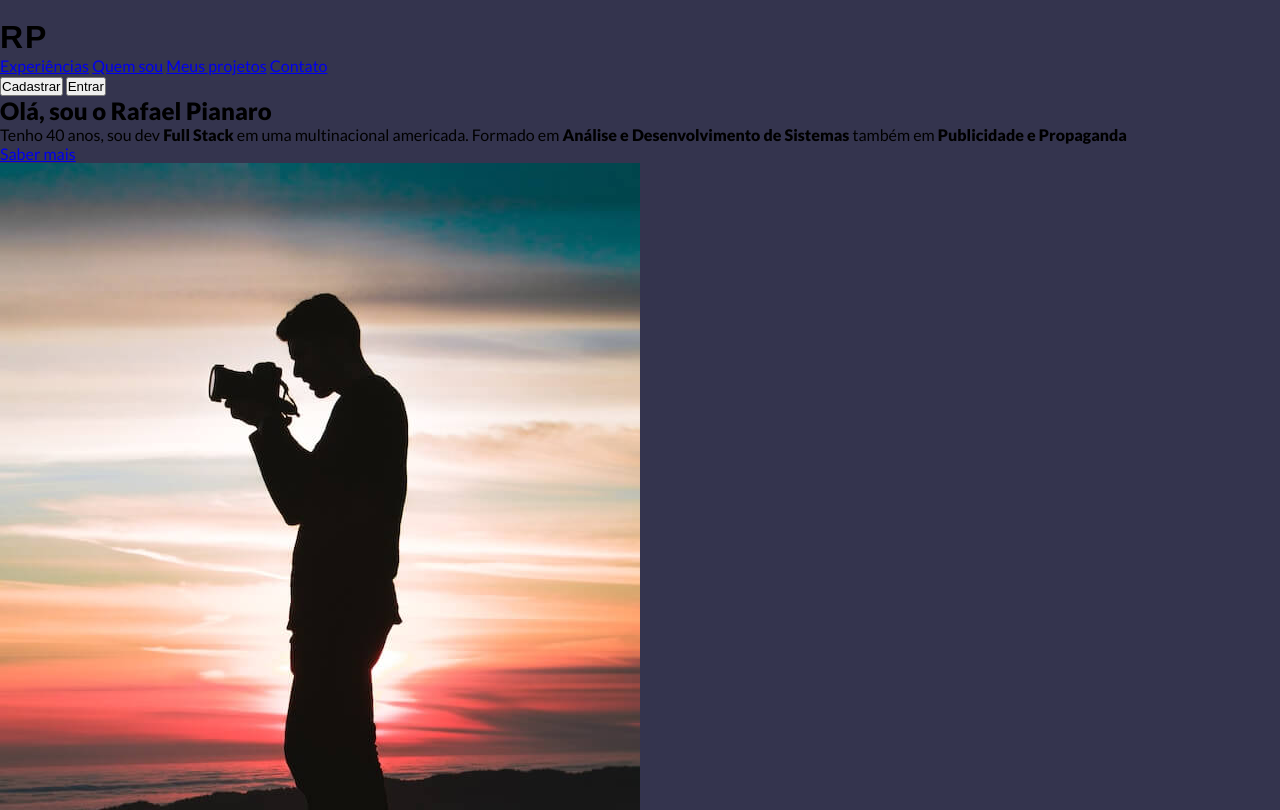
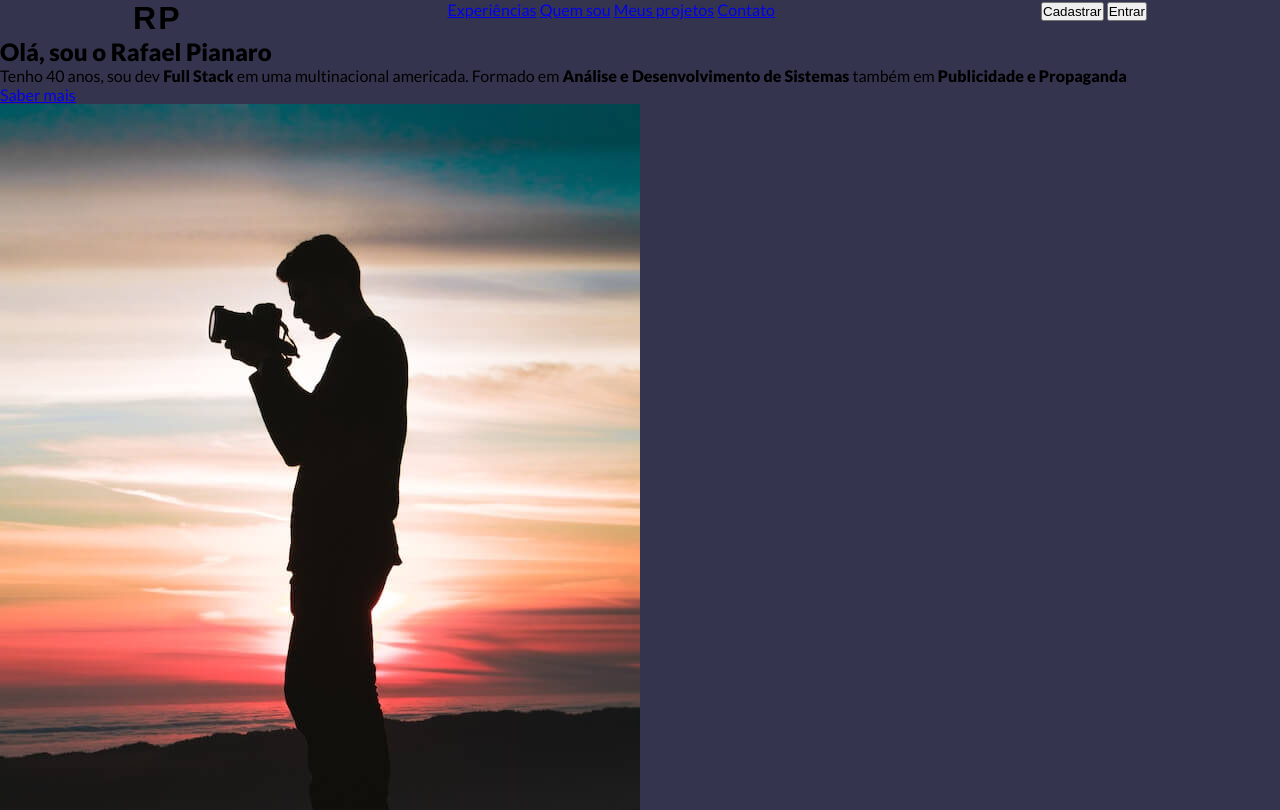
Before and after one commit to rafaelpianaro/my-landing-page-05-2023, a plain HTML site: page index.html in a window 1280 px wide. Shown: the top 810 px of the page. Drawn offline with Linux system fonts and the light colour scheme.

Commit message:
fix: div on header

```diff
--- a/index.html
+++ b/index.html
@@ -10,8 +10,9 @@
 <body>
     <header>
         <div class="box-img-header">
-            <img src="./images/logo.png" alt="">
+            <!-- <img src="./images/logo.png" alt=""> -->
             <h1 class="logo">RP</h1>
+        </div>
         <nav>
             <a href="#experiences" class="">Experiências</a>
             <a href="#who-am-i" class="">Quem sou</a>
@@ -21,7 +22,6 @@
         <div class="box-btn-actions">
             <button class="bnt-action">Cadastrar</button>
             <button class="bnt-action">Entrar</button>
-            </div>
         </div>
     </header>
     <main>
--- a/styles/style.css
+++ b/styles/style.css
@@ -21,6 +21,11 @@ body {
     font-family: 'Lato', sans-serif;
 }
 
+header {
+    display: flex;
+    justify-content: space-around;
+}
+
 .logo {
     font-family: "Arial", sans-serif;
     font-size: 32px;
```
Lines whose indentation alone changed are shown as unchanged.
